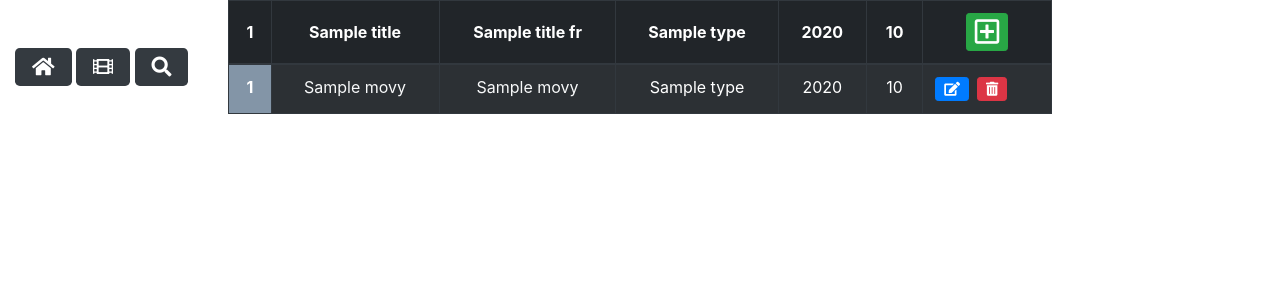
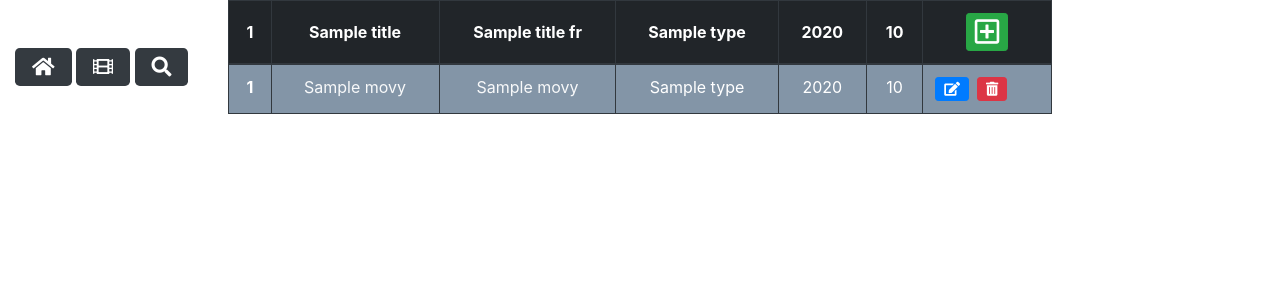
Before and after one commit to kells64000/projet-mvc-cesi, a PHP site: template Views/film.view.php in a window 1280 px wide, with the pointer over the restyled element. Shown: the top 300 px of the page. Run offline with PHP 8.4, Linux system fonts and the light colour scheme; the template is opened without the code that fills it: most values are stand-ins (such as "Sample title", 1, 10 or a date in 2020); some libraries are stand-ins or nearby versions.

Commit message:
add style movie page

```diff
--- a/Views/film.view.php
+++ b/Views/film.view.php
@@ -255,7 +255,7 @@
     thead th:hover {
         background-color: #636e72;
     }
-    .table tbody th:hover, .table tbody td:hover {
-        background-color: #8395a7;
+    .table tbody tr:hover {
+        background-color: #8395a7 !important;
     }
 </style>
```
